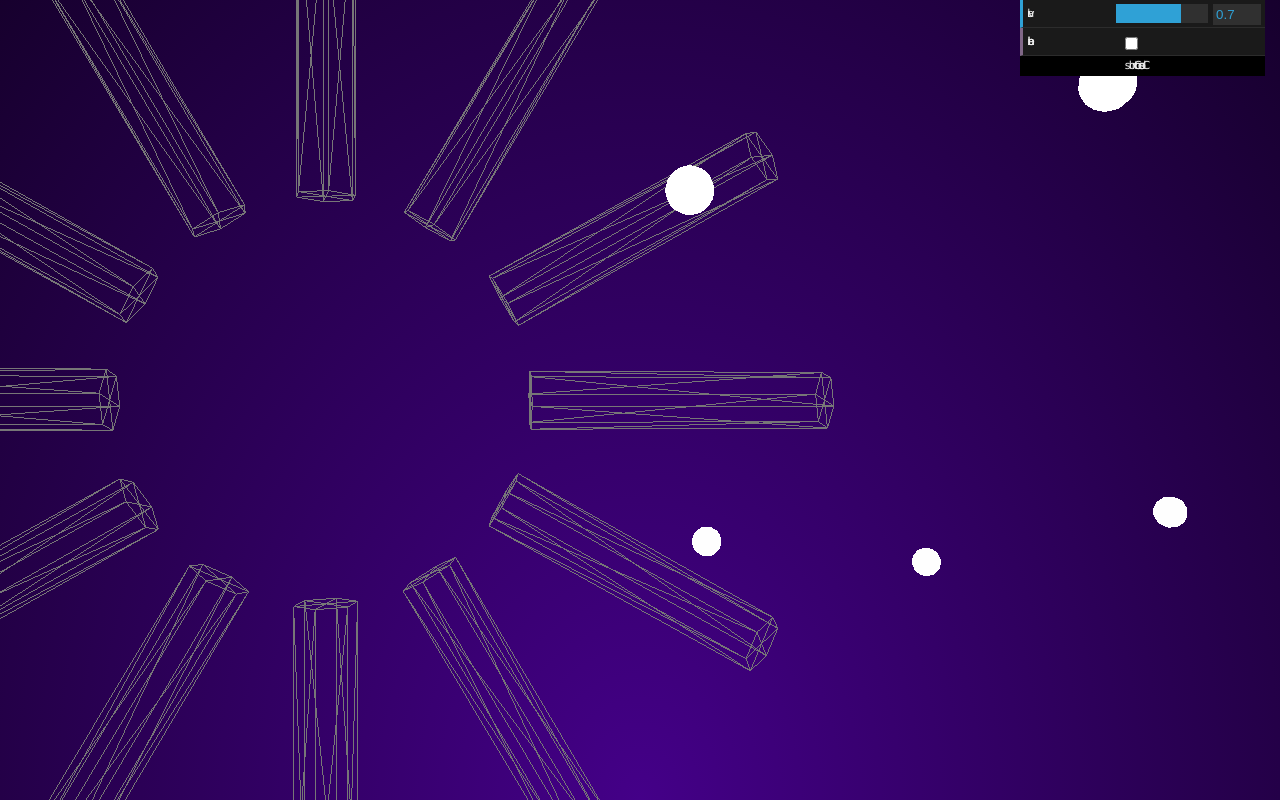
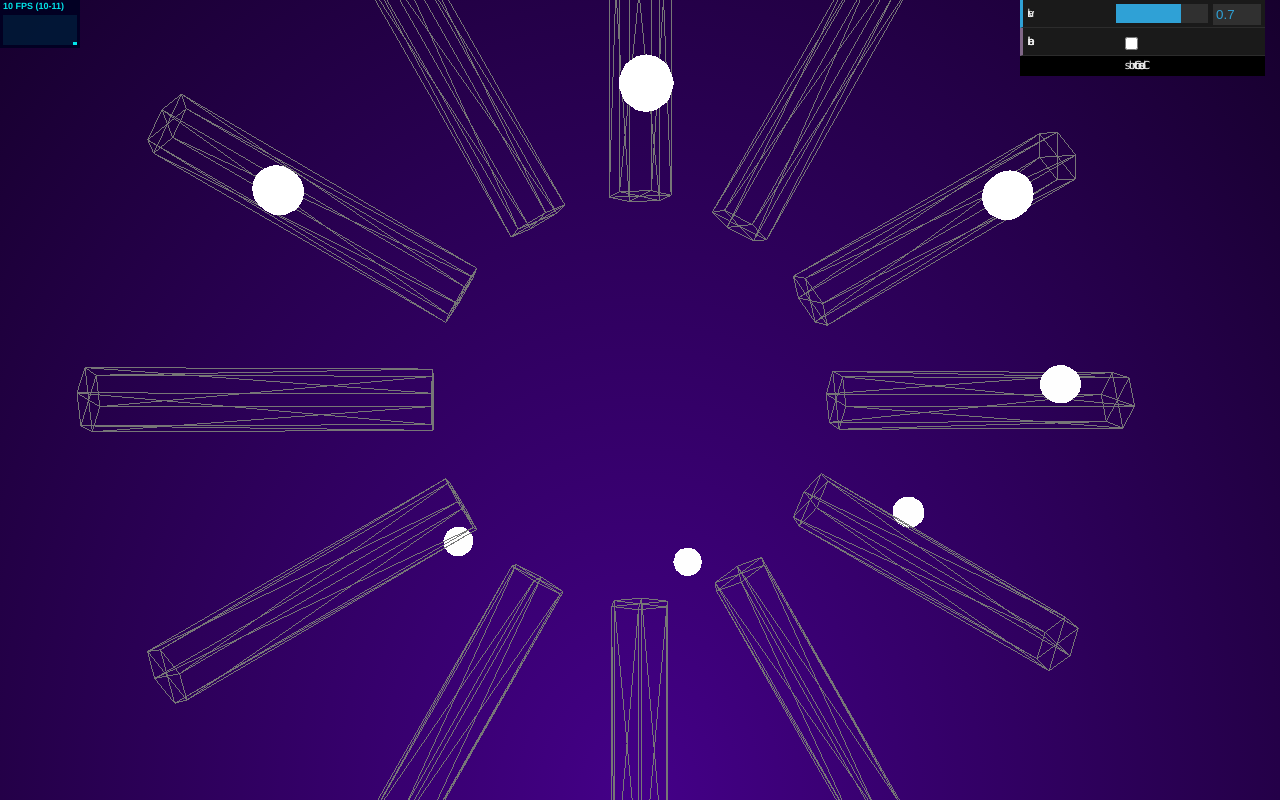
Before and after one commit to lucBoillat/Y2K-Website, a plain HTML site: page index.html in a window 1280 px wide. Drawn offline with Linux system fonts and the light colour scheme; animation ran at ten frames a second.

Commit message:
add fps counter

```diff
--- a/index.html
+++ b/index.html
@@ -31,6 +31,7 @@
     <script src="js/postprocessing/GlitchPass.js"></script>
 
     <script src="js/libs/dat.gui.min.js" type="text/javascript" charset="utf-8"></script>
+    <script src="js/libs/stats.min.js"></script>
 
     <script src="main.js" charset="utf-8"></script>
   </body>
--- /dev/null
+++ b/js/libs/stats.min.js
@@ -0,0 +1,5 @@
+// stats.js - http://github.com/mrdoob/stats.js
+var Stats=function(){function h(a){c.appendChild(a.dom);return a}function k(a){for(var d=0;d<c.children.length;d++)c.children[d].style.display=d===a?"block":"none";l=a}var l=0,c=document.createElement("div");c.style.cssText="position:fixed;top:0;left:0;cursor:pointer;opacity:0.9;z-index:10000";c.addEventListener("click",function(a){a.preventDefault();k(++l%c.children.length)},!1);var g=(performance||Date).now(),e=g,a=0,r=h(new Stats.Panel("FPS","#0ff","#002")),f=h(new Stats.Panel("MS","#0f0","#020"));
+if(self.performance&&self.performance.memory)var t=h(new Stats.Panel("MB","#f08","#201"));k(0);return{REVISION:16,dom:c,addPanel:h,showPanel:k,begin:function(){g=(performance||Date).now()},end:function(){a++;var c=(performance||Date).now();f.update(c-g,200);if(c>e+1E3&&(r.update(1E3*a/(c-e),100),e=c,a=0,t)){var d=performance.memory;t.update(d.usedJSHeapSize/1048576,d.jsHeapSizeLimit/1048576)}return c},update:function(){g=this.end()},domElement:c,setMode:k}};
+Stats.Panel=function(h,k,l){var c=Infinity,g=0,e=Math.round,a=e(window.devicePixelRatio||1),r=80*a,f=48*a,t=3*a,u=2*a,d=3*a,m=15*a,n=74*a,p=30*a,q=document.createElement("canvas");q.width=r;q.height=f;q.style.cssText="width:80px;height:48px";var b=q.getContext("2d");b.font="bold "+9*a+"px Helvetica,Arial,sans-serif";b.textBaseline="top";b.fillStyle=l;b.fillRect(0,0,r,f);b.fillStyle=k;b.fillText(h,t,u);b.fillRect(d,m,n,p);b.fillStyle=l;b.globalAlpha=.9;b.fillRect(d,m,n,p);return{dom:q,update:function(f,
+v){c=Math.min(c,f);g=Math.max(g,f);b.fillStyle=l;b.globalAlpha=1;b.fillRect(0,0,r,m);b.fillStyle=k;b.fillText(e(f)+" "+h+" ("+e(c)+"-"+e(g)+")",t,u);b.drawImage(q,d+a,m,n-a,p,d,m,n-a,p);b.fillRect(d+n-a,m,a,p);b.fillStyle=l;b.globalAlpha=.9;b.fillRect(d+n-a,m,a,e((1-f/v)*p))}}};"object"===typeof module&&(module.exports=Stats);
--- a/main.js
+++ b/main.js
@@ -45,6 +45,10 @@ function initializeScene() {
   // axes
   //scene.add( new THREE.AxisHelper( 20 ) );
 
+  //Stats
+  stats = new Stats();
+	document.body.appendChild( stats.dom );
+
   window.addEventListener('resize', onWindowResize, false);
 }
 
@@ -70,8 +74,8 @@ function initializeObjects() {
   scene.add(cubeMesh)
   cubeMesh.position.set(-10, 0, 0)
   */
-  createOrbitingObject(12, 12, cylinderGeometry, wireframeMaterial, -10)
-  createOrbitingObject(7, 20, sphereGeometry, solidMaterial, 10)
+  createOrbitingObject(12, 12, cylinderGeometry, wireframeMaterial, 0)
+  createOrbitingObject(7, 20, sphereGeometry, solidMaterial, 0)
 
   function createOrbitingObject(nrObjects, parentSpacing, geometry, material, xPosition) {
     parent = new THREE.Object3D();
@@ -164,6 +168,7 @@ function animate() {
     sphereDeltaY -= 0.001
   }
 
+  stats.update();
   controls.update();
 
   if (params.enable) {
```
